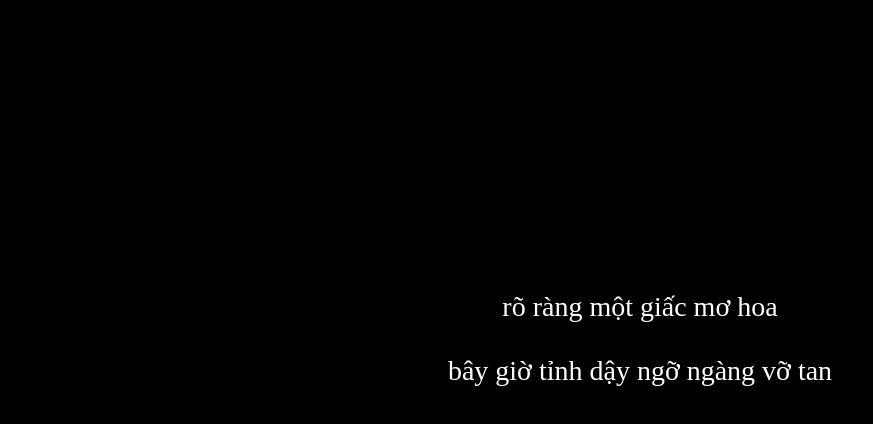
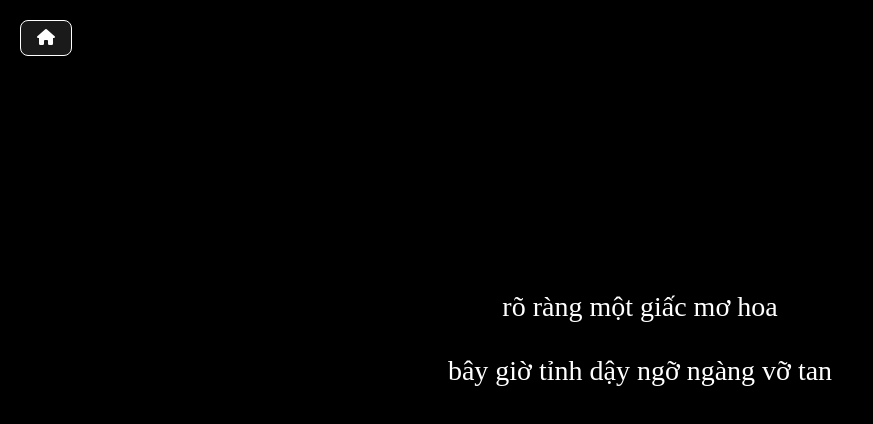
Before and after one commit to ton-nuduyenkhanh/mohoa-webapp, a plain HTML site: page tinhgiac.html in a window 1280 px wide. Shown: the whole page, without its empty margins (0-873 px from the left). Drawn offline with Linux system fonts and the light colour scheme; a web font is replaced by a local one.

Commit message:
tinhgiac

```diff
--- a/tinhgiac.html
+++ b/tinhgiac.html
@@ -3,6 +3,7 @@
 <head>
   <meta charset="UTF-8" />
   <meta name="viewport" content="width=device-width, initial-scale=1.0" />
+  <link rel="stylesheet" href="https://cdnjs.cloudflare.com/ajax/libs/font-awesome/6.5.0/css/all.min.css">
   <title>tỉnh giấc</title>
   <style>
     html, body {
@@ -19,6 +20,26 @@
       justify-content: center;
       -webkit-tap-highlight-color: transparent;
     }
+
+    #homeBtn {
+  position: fixed;
+  top: 20px;
+  left: 20px;
+  background: rgba(255, 255, 255, 0.1);
+  color: white;
+  border: 1px solid white;
+  padding: 8px 16px; /* Giữ padding để nút vừa phải */
+  border-radius: 8px;
+  font-size: 16px; /* Tăng chút font-size cho chữ */
+  text-decoration: none;
+  font-family: 'Cactus Classical Serif', serif;
+  z-index: 9999; /* Đảm bảo nút nằm trên cùng */
+  transition: background 0.3s;
+}
+
+#homeBtn:hover {
+  background: rgba(255, 255, 255, 0.3);
+}
 
     .highlight {
       text-shadow: 0 0 6px #ffd6eb, 0 0 12px #ffd6eb;
@@ -107,6 +128,7 @@
   <link href="https://fonts.googleapis.com/css2?family=Ballet:opsz@16..72&family=Cactus+Classical+Serif&family=Fleur+De+Leah&family=Nunito+Sans:ital,opsz,wght@0,6..12,200..1000;1,6..12,200..1000&family=Oooh+Baby&family=Pinyon+Script&family=Syne:wght@800&display=swap" rel="stylesheet">
 </head>
 <body>
+    <a href="./index.html" id="homeBtn"><i class="fas fa-home"></i></a>
   <div id="overlay">
     <div id="lines">
       <div class="line" id="line1">rõ ràng một giấc mơ hoa</div>
```
Also changed, not shown: index.html (+3 -2 lines).
